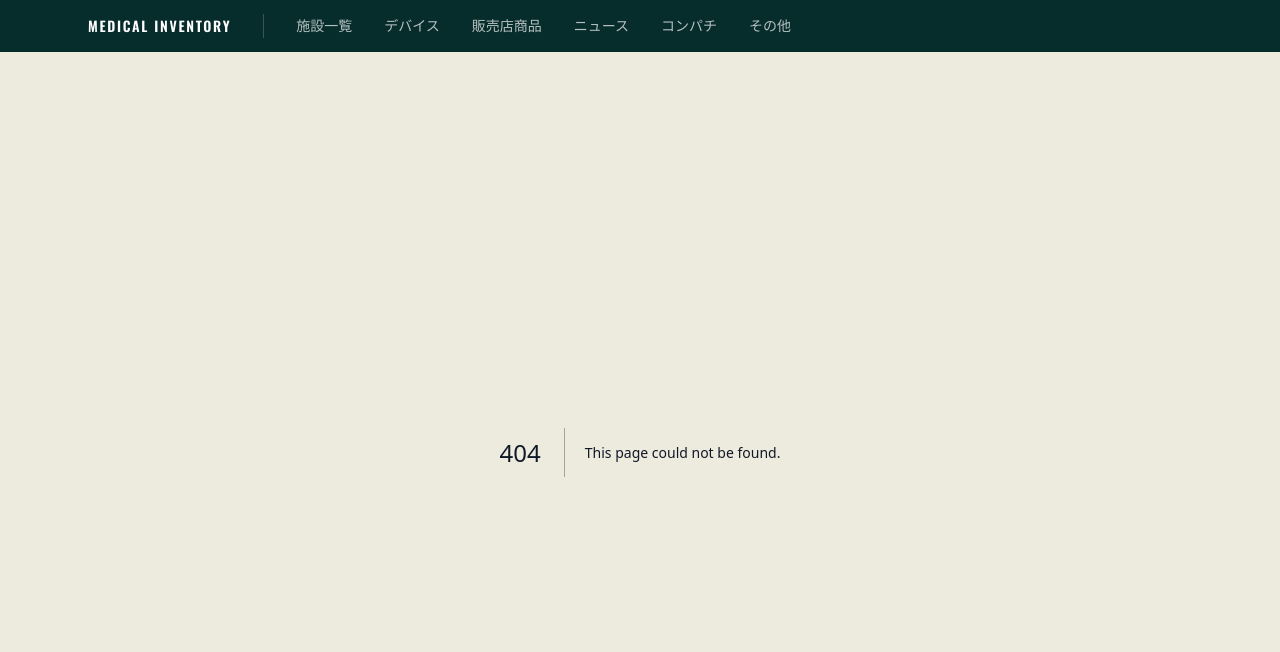
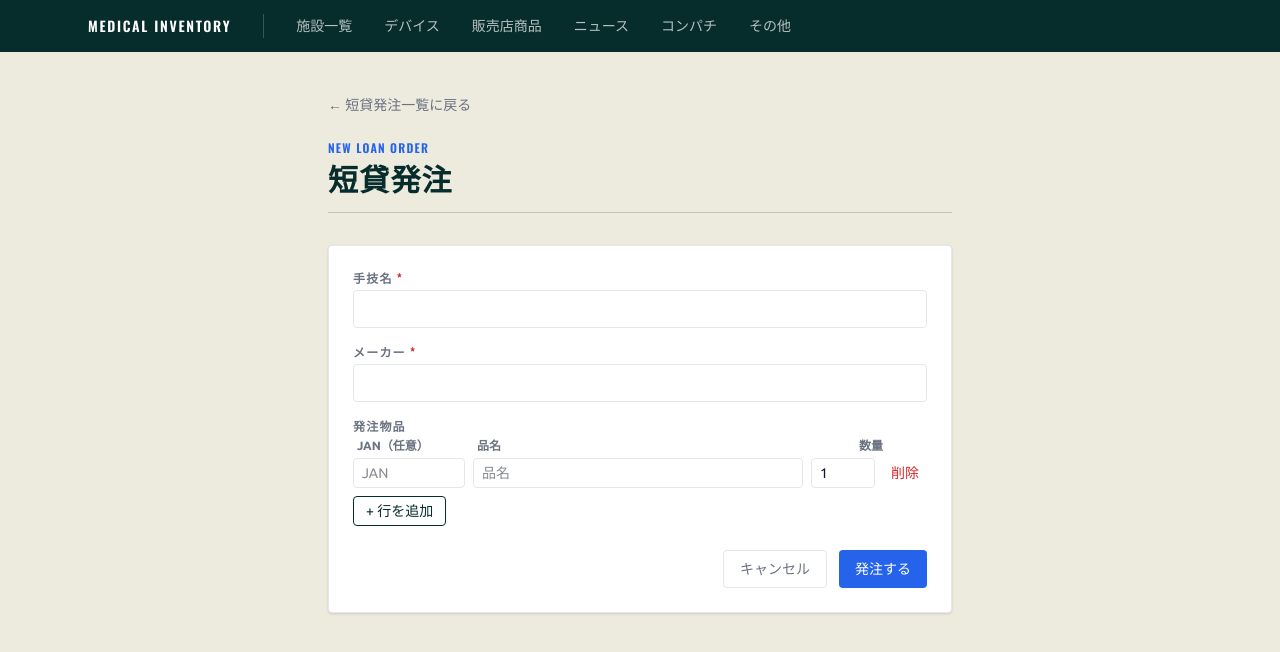
Before and after one commit to huuriekaiseki-sketch/medical-inventory-vkumai, a Next.js app: page /facilities/1/loan-orders/new in a window 1280 px wide. Before the commit this address had no page. Shown: the top 652 px of the page. Built offline with nearby package versions, Linux system fonts and the light colour scheme.

Commit message:
feat: 短貸発注新規作成ページを追加

```diff
--- /dev/null
+++ b/src/app/facilities/[id]/loan-orders/new/page.tsx
@@ -0,0 +1,109 @@
+'use client'
+
+import { use, useState } from 'react'
+import { useRouter } from 'next/navigation'
+import Link from 'next/link'
+
+type LoanItemRow = { jan: string; name: string; quantity: number }
+
+export default function NewLoanOrderPage({ params }: { params: Promise<{ id: string }> }) {
+  const { id } = use(params)
+  const router = useRouter()
+
+  const [procedureName, setProcedureName] = useState('')
+  const [maker, setMaker] = useState('')
+  const [items, setItems] = useState<LoanItemRow[]>([{ jan: '', name: '', quantity: 1 }])
+  const [submitting, setSubmitting] = useState(false)
+  const [error, setError] = useState<string | null>(null)
+
+  const addRow = () => setItems(prev => [...prev, { jan: '', name: '', quantity: 1 }])
+  const removeRow = (i: number) => setItems(prev => prev.filter((_, idx) => idx !== i))
+  const updateRow = (i: number, field: keyof LoanItemRow, value: string | number) =>
+    setItems(prev => prev.map((r, idx) => (idx === i ? { ...r, [field]: value } : r)))
+
+  const handleSubmit = async (e: React.FormEvent) => {
+    e.preventDefault()
+    if (!procedureName.trim()) { setError('手技名を入力してください'); return }
+    if (!maker.trim()) { setError('メーカーを入力してください'); return }
+    setSubmitting(true)
+    setError(null)
+    try {
+      const res = await fetch('/api/loan-orders', {
+        method: 'POST',
+        headers: { 'Content-Type': 'application/json' },
+        body: JSON.stringify({
+          facilityId: id,
+          procedureName,
+          maker,
+          items: items.map(r => ({ jan: r.jan || undefined, name: r.name, quantity: r.quantity })),
+        }),
+      })
+      if (!res.ok) { const d = await res.json(); throw new Error(d.error || '送信に失敗しました') }
+      router.push(`/facilities/${id}/loan-orders`)
+    } catch (err) {
+      setError(err instanceof Error ? err.message : '送信に失敗しました')
+    } finally {
+      setSubmitting(false)
+    }
+  }
+
+  const labelClass = 'block text-xs font-semibold uppercase tracking-widest mb-1'
+  const labelStyle = { color: '#6B7280', fontFamily: 'var(--font-oswald), sans-serif' }
+  const inputClass = 'border rounded px-3 py-2 text-sm w-full'
+  const inputStyle = { borderColor: '#E5E7EB' }
+
+  return (
+    <div className="mx-auto max-w-2xl px-6 py-10">
+      <div className="mb-6">
+        <Link href={`/facilities/${id}/loan-orders`} className="text-sm hover:underline" style={{ color: '#6B7280' }}>
+          ← 短貸発注一覧に戻る
+        </Link>
+      </div>
+
+      <div className="mb-8 border-b pb-4" style={{ borderColor: '#072C2C33' }}>
+        <p className="text-xs font-semibold uppercase tracking-widest mb-1" style={{ color: '#2563EB', fontFamily: 'var(--font-oswald), sans-serif' }}>New Loan Order</p>
+        <h1 className="text-3xl font-bold" style={{ color: '#072C2C', fontFamily: 'var(--font-oswald), sans-serif', letterSpacing: '0.04em' }}>
+          短貸発注
+        </h1>
+      </div>
+
+      {error && <div className="mb-4 px-4 py-2 rounded text-sm text-white" style={{ backgroundColor: '#DC2626' }}>{error}</div>}
+
+      <form onSubmit={handleSubmit} className="bg-white rounded shadow-sm p-6" style={{ border: '1px solid #E5E7EB' }}>
+        <div className="mb-4">
+          <label htmlFor="procedureName" className={labelClass} style={labelStyle}>手技名 <span style={{ color: '#DC2626' }}>*</span></label>
+          <input id="procedureName" type="text" value={procedureName} onChange={e => setProcedureName(e.target.value)} className={inputClass} style={inputStyle} />
+        </div>
+        <div className="mb-4">
+          <label htmlFor="maker" className={labelClass} style={labelStyle}>メーカー <span style={{ color: '#DC2626' }}>*</span></label>
+          <input id="maker" type="text" value={maker} onChange={e => setMaker(e.target.value)} className={inputClass} style={inputStyle} />
+        </div>
+        <div className="mb-6">
+          <p className={labelClass} style={labelStyle}>発注物品</p>
+          <div className="flex gap-2 mb-1 px-1">
+            <span className="text-xs font-semibold w-28" style={{ color: '#6B7280' }}>JAN（任意）</span>
+            <span className="text-xs font-semibold flex-1" style={{ color: '#6B7280' }}>品名</span>
+            <span className="text-xs font-semibold w-16" style={{ color: '#6B7280' }}>数量</span>
+          </div>
+          {items.map((row, i) => (
+            <div key={i} className="flex gap-2 mb-2 items-center">
+              <input type="text" value={row.jan} onChange={e => updateRow(i, 'jan', e.target.value)} placeholder="JAN" className="border rounded px-2 py-1 text-sm w-28" style={{ borderColor: '#E5E7EB' }} />
+              <input type="text" value={row.name} onChange={e => updateRow(i, 'name', e.target.value)} placeholder="品名" className="border rounded px-2 py-1 text-sm flex-1" style={{ borderColor: '#E5E7EB' }} />
+              <input type="number" value={row.quantity} onChange={e => updateRow(i, 'quantity', Number(e.target.value) || 0)} min={1} className="border rounded px-2 py-1 text-sm w-16" style={{ borderColor: '#E5E7EB' }} />
+              <button type="button" onClick={() => removeRow(i)} className="text-sm px-2" style={{ color: '#DC2626' }}>削除</button>
+            </div>
+          ))}
+          <button type="button" onClick={addRow} className="text-sm px-3 py-1 rounded border" style={{ borderColor: '#072C2C', color: '#072C2C' }}>+ 行を追加</button>
+        </div>
+        <div className="flex justify-end gap-3">
+          <Link href={`/facilities/${id}/loan-orders`} className="px-4 py-2 text-sm rounded border inline-block" style={{ borderColor: '#E5E7EB', color: '#6B7280' }}>
+            キャンセル
+          </Link>
+          <button type="submit" disabled={submitting} className="px-4 py-2 text-sm rounded text-white hover:opacity-90 disabled:opacity-50" style={{ backgroundColor: '#2563EB' }}>
+            {submitting ? '送信中...' : '発注する'}
+          </button>
+        </div>
+      </form>
+    </div>
+  )
+}
```
